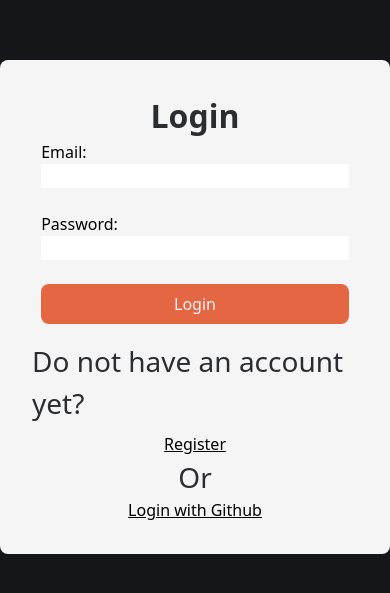
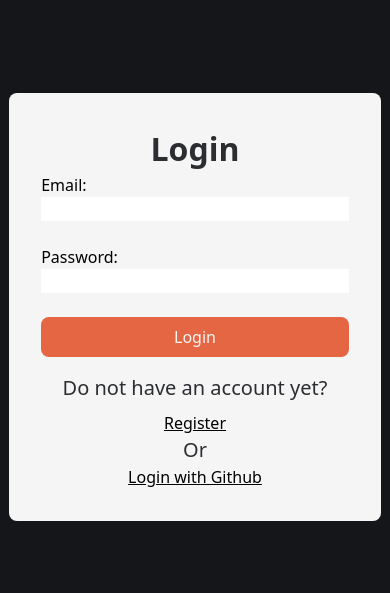
Before and after one commit to PiotrPlotast/markdown-editor-web-app, a React (Vite) app in the folder markdown-editor-web-app/: page / in a window 390 px wide. Shown: the part 115-708 px from the top of the page. Built offline with nearby package versions, Linux system fonts and the light colour scheme; no server answers; the HTML template or start-up script is replaced by a standard one.

Commit message:
feat: enhance LoginPage styling for improved responsiveness

```diff
--- a/markdown-editor-web-app/src/LoginPage.tsx
+++ b/markdown-editor-web-app/src/LoginPage.tsx
@@ -71,13 +71,13 @@ export default function LoginPage() {
             </button>
           </form>
         )}
-        <h2 className="mt-4 mb-2">
+        <h2 className="mt-4 mb-2 text-h4 sm:text-h2">
           {login ? "Do not have an account yet?" : "Already have an account?"}
         </h2>
         <button className="underline" onClick={() => setLogin(!login)}>
           {login ? "Register" : "Login"}
         </button>
-        <h2>Or</h2>
+        <h2 className="text-h4 sm:text-h2">Or</h2>
         <button className="underline" onClick={signInWithGithub}>
           Login with Github
         </button>
```
